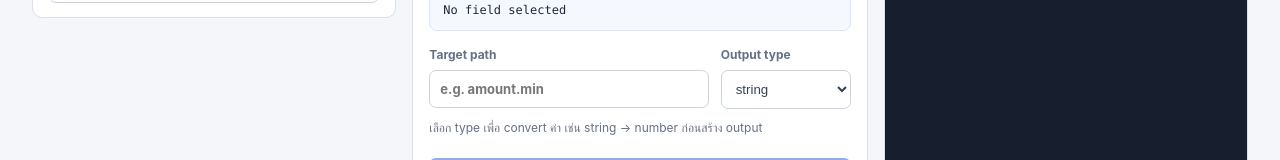
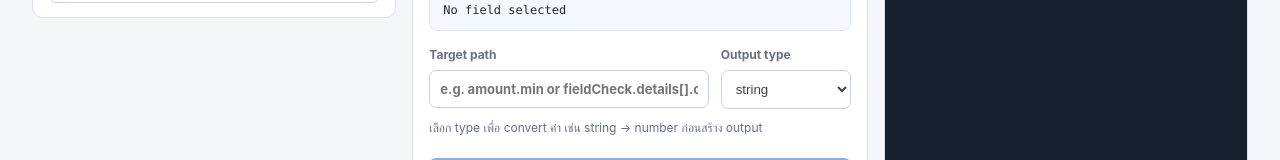
Before and after one commit to sttrex-13/Mapping-JSON-Fields-Adapter, a Vue app: page / in a window 1280 px wide. Shown: the part 730-890 px from the top of the page. Built offline with nearby package versions, Linux system fonts and the light colour scheme.

Commit message:
feat: add placeholder example

```diff
--- a/src/App.vue
+++ b/src/App.vue
@@ -477,7 +477,7 @@ function save() {
               id="target-path"
               v-model="targetPath"
               class="target-input"
-              placeholder="e.g. amount.min" /></label
+              placeholder="e.g. amount.min or fieldCheck.details[].checkType" /></label
           ><label class="label" for="target-type"
             >Output type<select id="target-type" v-model="targetType">
               <option v-for="type in dataTypes" :key="type" :value="type">
```
